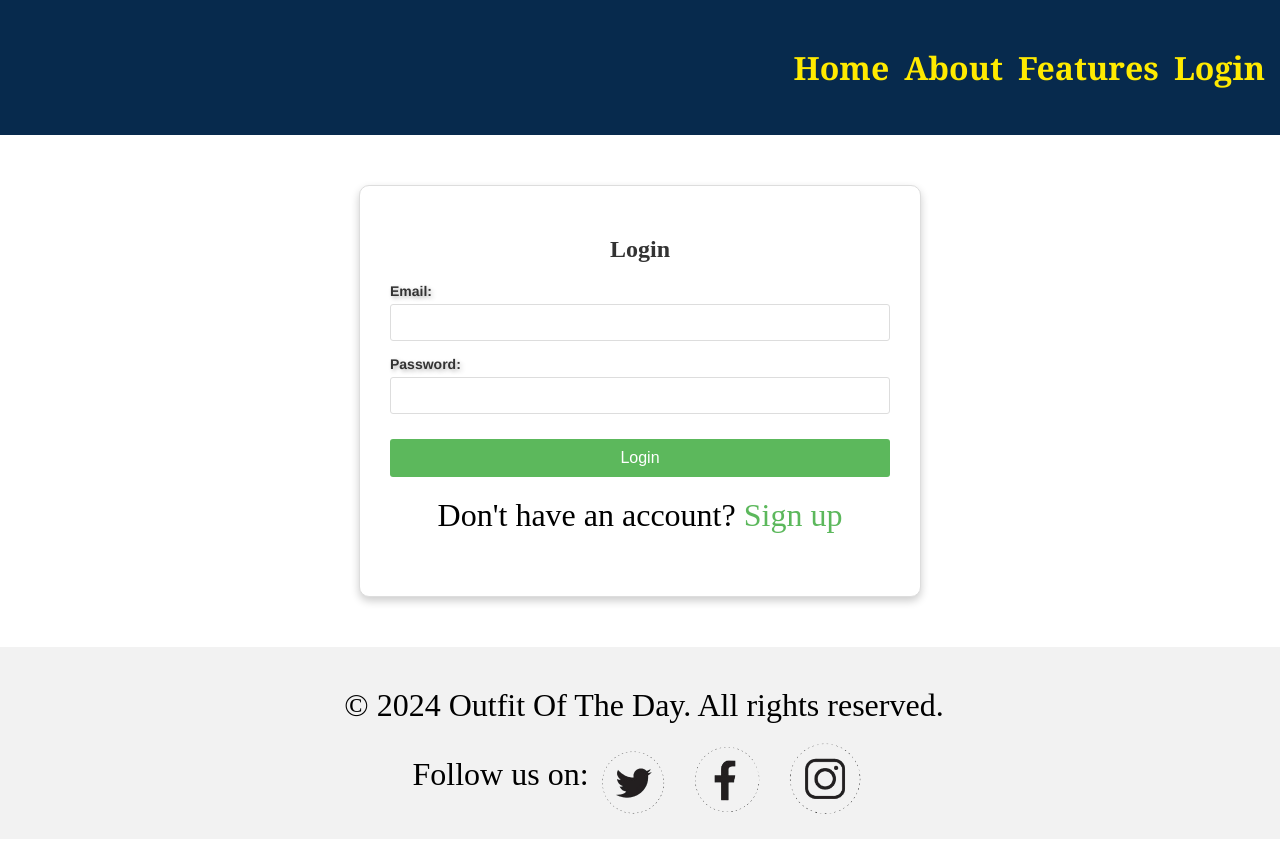
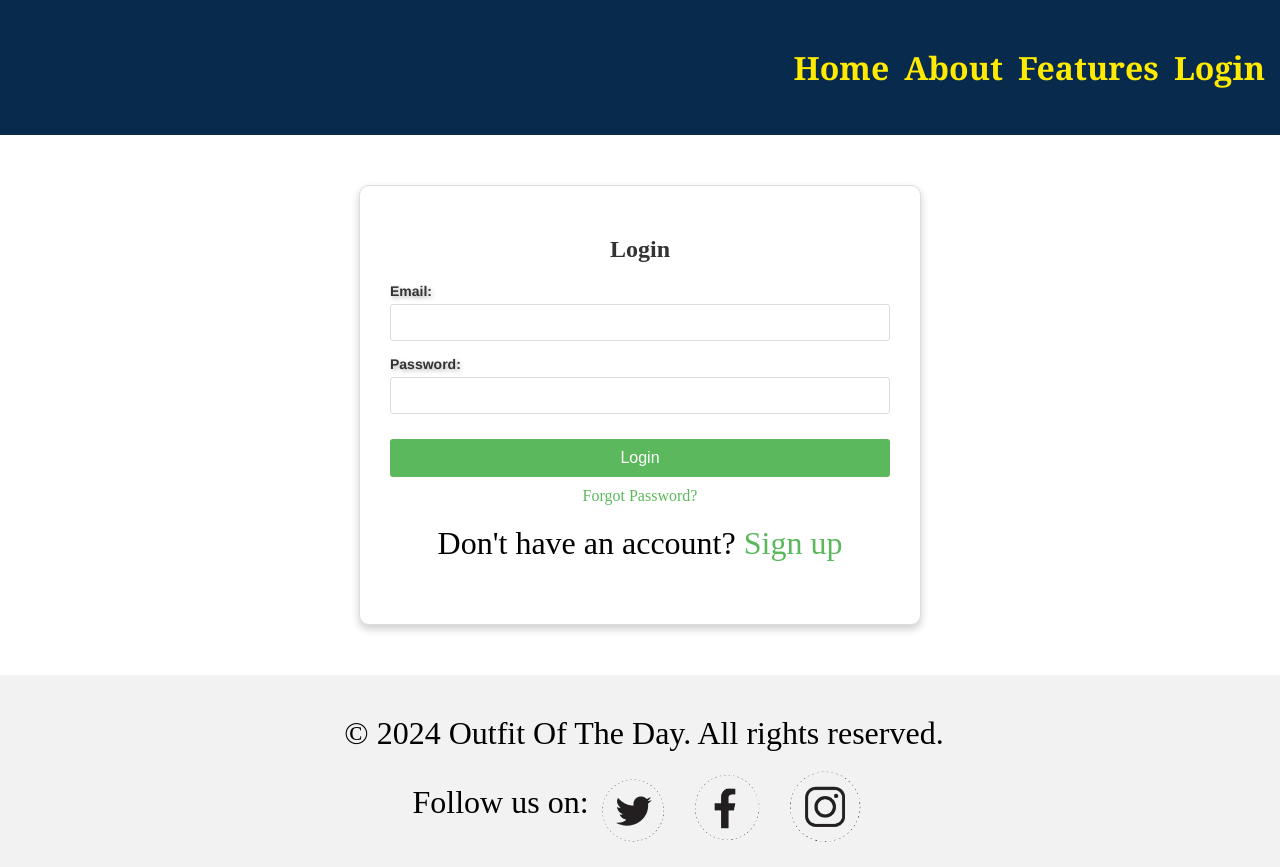
Before and after one commit to kalviumcommunity/S51_Jaswant_Capstone_OOTD, a React (Vite) app in the folder client/: page /login in a window 1280 px wide. Before the commit the page ends 839 px from the top, so only its background shows below. Built offline with nearby package versions, Linux system fonts and the light colour scheme.

Commit message:
added forgot password

```diff
--- a/client/src/Components/Login.css
+++ b/client/src/Components/Login.css
@@ -1,3 +1,5 @@
+/* Login.css */
+
 .login-container {
   max-width: 500px;
   margin: 50px auto;
@@ -21,7 +23,10 @@
 .form-group label {
   display: block;
   margin-bottom: 5px;
-    color: #666;
+  color: #333;
+  font-family: 'Helvetica Neue', Helvetica, Arial, sans-serif;
+  font-size: 14px;
+  font-weight: bold;
 }
 
 .form-group input {
@@ -48,33 +53,16 @@
   background-color: #4cae4c;
 }
 
-  p {
+.forgot-password {
   text-align: center;
-    margin-top: 20px;
+  margin-top: 10px;
 }
 
-  a {
+.forgot-password a {
   color: #5cb85c;
   text-decoration: none;
 }
 
-  a:hover {
+.forgot-password a:hover {
   text-decoration: underline;
 }
-
-  .form-group label {
-    display: block;
-    margin-bottom: 5px;
-    color: #333;
-    font-family: 'Helvetica Neue', Helvetica, Arial, sans-serif;
-    font-size: 14px;
-    font-weight: bold;
-  }
-
-  .form-group label {
-    color: #333;
-    font-family: 'Helvetica Neue', Helvetica, Arial, sans-serif;
-    font-size: 14px;
-    font-weight: bold;
-    text-shadow: 2px 2px 4px rgba(0, 0, 0, 0.3);
-  }
--- a/client/src/Components/Login.jsx
+++ b/client/src/Components/Login.jsx
@@ -12,7 +12,6 @@ function Login({setIsLoggedIn}) {
     console.log(email, password);
     setIsLoggedIn(true);
     navigate("/");
-
   };
 
   return (
@@ -41,8 +40,11 @@ function Login({setIsLoggedIn}) {
         </div>
         <button type="submit">Login</button>
       </form>
+      <div className="forgot-password">
+        <Link to="/forgot-password">Forgot Password?</Link>
+      </div>
       <p>
-        Don't have an account? <a href="/signup">Sign up</a>
+        Don't have an account? <Link to="/signup">Sign up</Link>
       </p>
     </div>
   );
```
Lines whose indentation alone changed are shown as unchanged.
